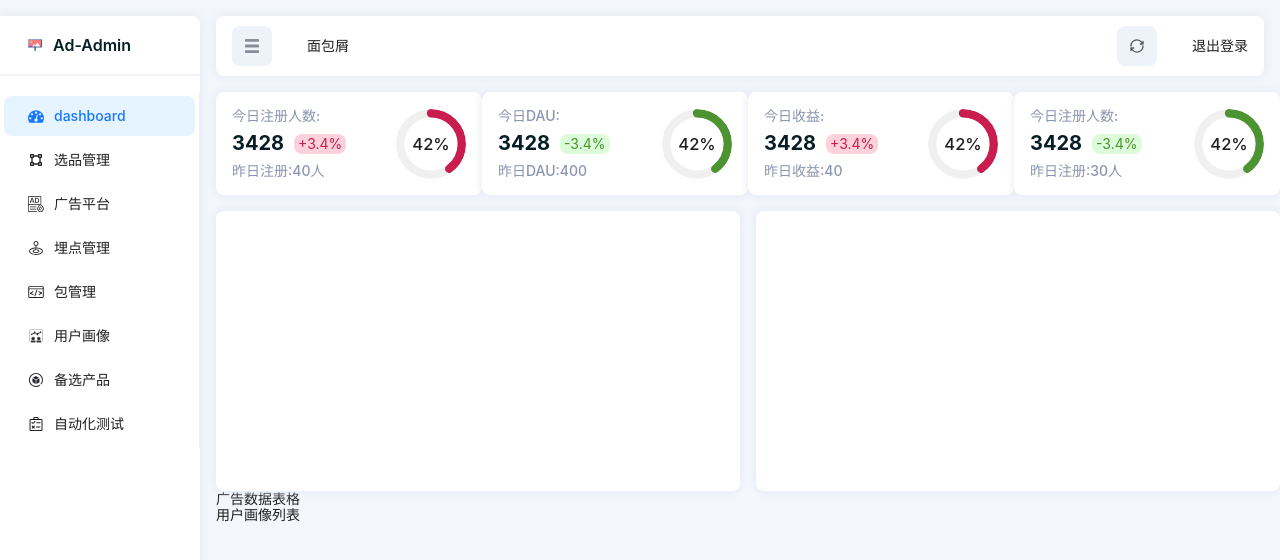
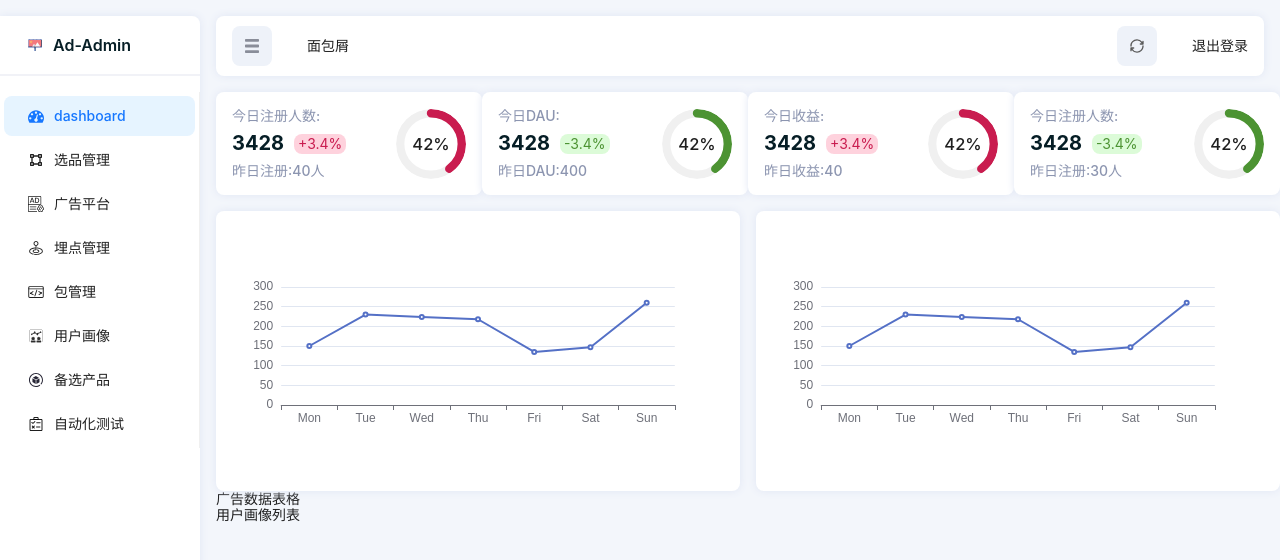
Before and after one commit to MicMagic/Ad-Admin, a React (Create React App) app: page /#/homepage/dashboard in a window 1280 px wide. Shown: the top 560 px of the page. Built offline with nearby package versions, Linux system fonts and the light colour scheme.

Commit message:
feat: 主页渲染图表

```diff
--- a/src/views/Dashboard/index.scss
+++ b/src/views/Dashboard/index.scss
@@ -58,6 +58,10 @@
             box-shadow: 0 0 8px 0 #e0e6f4;
             background-color: #fff;
             border-radius: 8px;
+            #appChart, #appletChart {
+                width: 100%;
+                height: 100%;
+            }
         }
     }
 }
--- a/src/views/Dashboard/index.tsx
+++ b/src/views/Dashboard/index.tsx
@@ -1,8 +1,45 @@
-import React from 'react';
+import React, { useEffect } from 'react';
+import * as echarts from 'echarts/core';
+import { LineChart, LineSeriesOption } from 'echarts/charts';
+import { GridComponent, GridComponentOption } from 'echarts/components';
+import { LabelLayout, UniversalTransition } from 'echarts/features';
+import { CanvasRenderer } from 'echarts/renderers';
 import { Row, Col, Progress } from 'antd';
 import './index.scss';
 
+type EchartsOption = echarts.ComposeOption<GridComponentOption | LineSeriesOption>
 export default function Dashboard() {
+  // 注册组件
+  echarts.use([
+    GridComponent,
+    LineChart,
+    LabelLayout,
+    UniversalTransition,
+    CanvasRenderer
+  ]);
+  useEffect(() => {
+    const appChartDom = document.getElementById('appChart')!;
+    const appletDom = document.getElementById('appletChart')!;
+    const appChart = echarts.init(appChartDom);
+    const appletChart = echarts.init(appletDom);
+    const option: EchartsOption = {
+      xAxis: {
+        type: 'category',
+        data: [ 'Mon', 'Tue', 'Wed', 'Thu', 'Fri', 'Sat', 'Sun' ]
+      },
+      yAxis: {
+        type: 'value'
+      },
+      series: [
+        {
+          data: [ 150, 230, 224, 218, 135, 147, 260 ],
+          type: 'line'
+        }
+      ]
+    };
+    appChart.setOption(option);
+    appletChart.setOption(option);
+  }, []);
   return (
     <div className='dashboard-wrapper'>
       <Row justify="space-between">
@@ -62,10 +99,10 @@ export default function Dashboard() {
       <div className='dashborad-chart'>
         <Row justify="space-between">
           <Col className='chart-item'>
-            <div></div>
+            <div id='appChart'></div>
           </Col>
           <Col className='chart-item'>
-            <div></div>
+            <div id='appletChart'></div>
           </Col>
         </Row>
       </div>
```
Also changed, not shown: .eslintrc.json.
